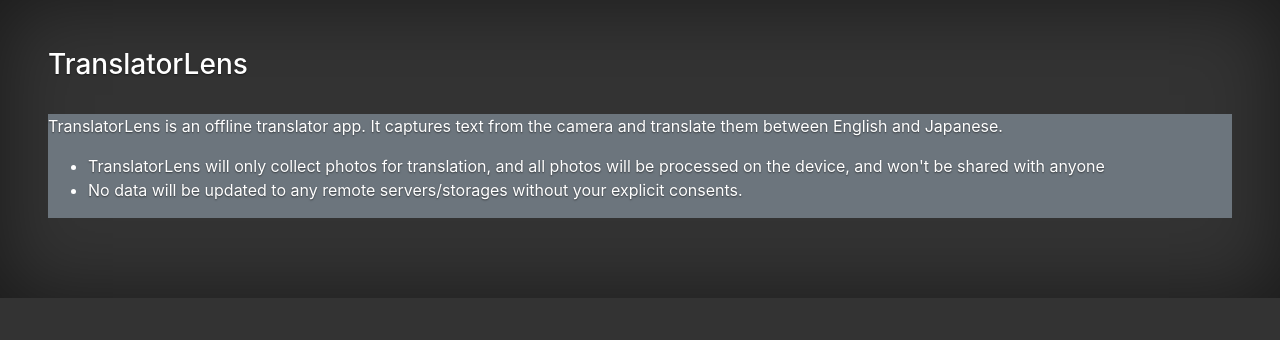
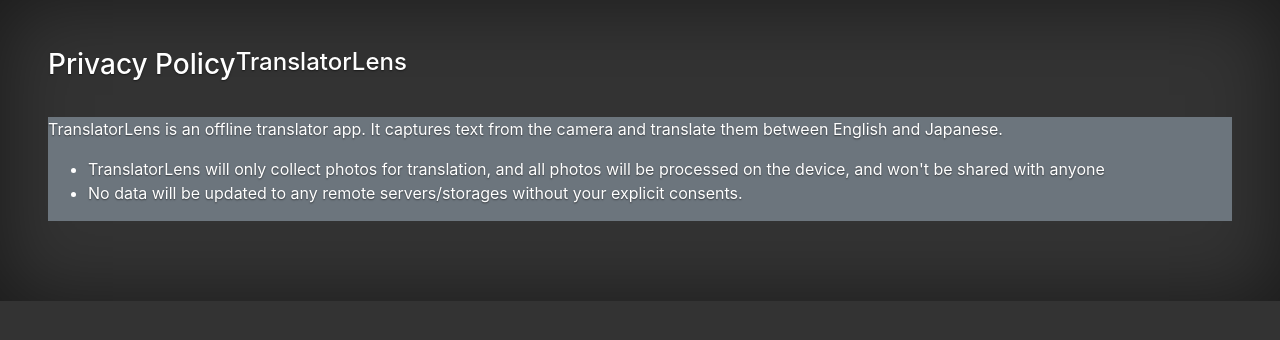
Before and after one commit to linmx0130/linmx0130.github.io, a plain HTML site: page translatorlens.html in a window 1280 px wide. Drawn offline with nearby package versions, Linux system fonts and the light colour scheme; some icons are missing.

Commit message:
Update translatorlens.html

```diff
--- a/translatorlens.html
+++ b/translatorlens.html
@@ -12,7 +12,8 @@
 <div class="cover-container d-flex w-100 h-100 p-5 mx-auto flex-column">
   <header class="masthead mb-auto">
     <div class="inner">
-        <h3 class="masthead-brand">TranslatorLens</h3>
+        <h3 class="masthead-brand">Privacy Policy</h3>
+		<h4>TranslatorLens</h4>
     </div>
   </header>
   <main class='block-container bg-secondary'>
```
